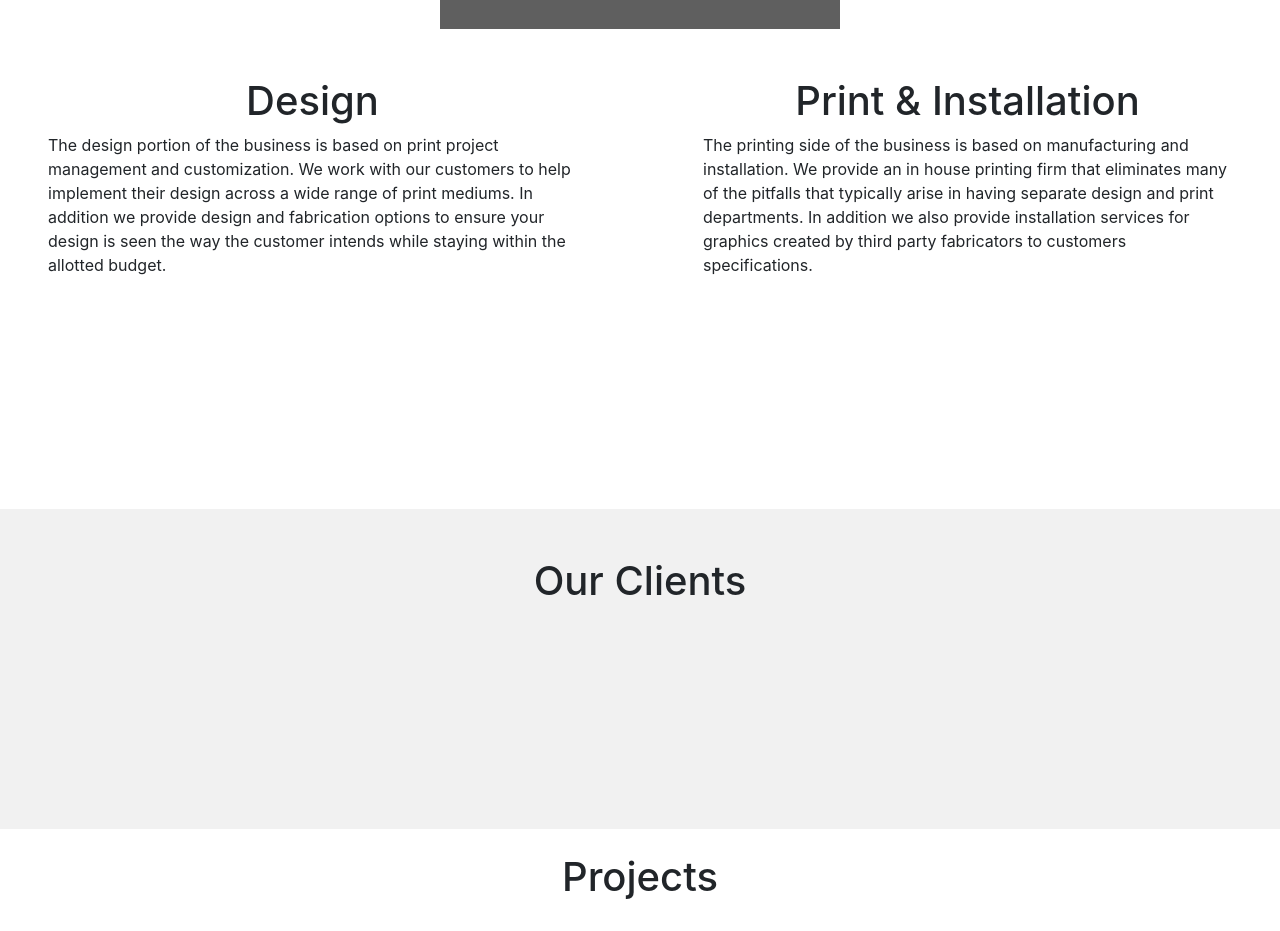
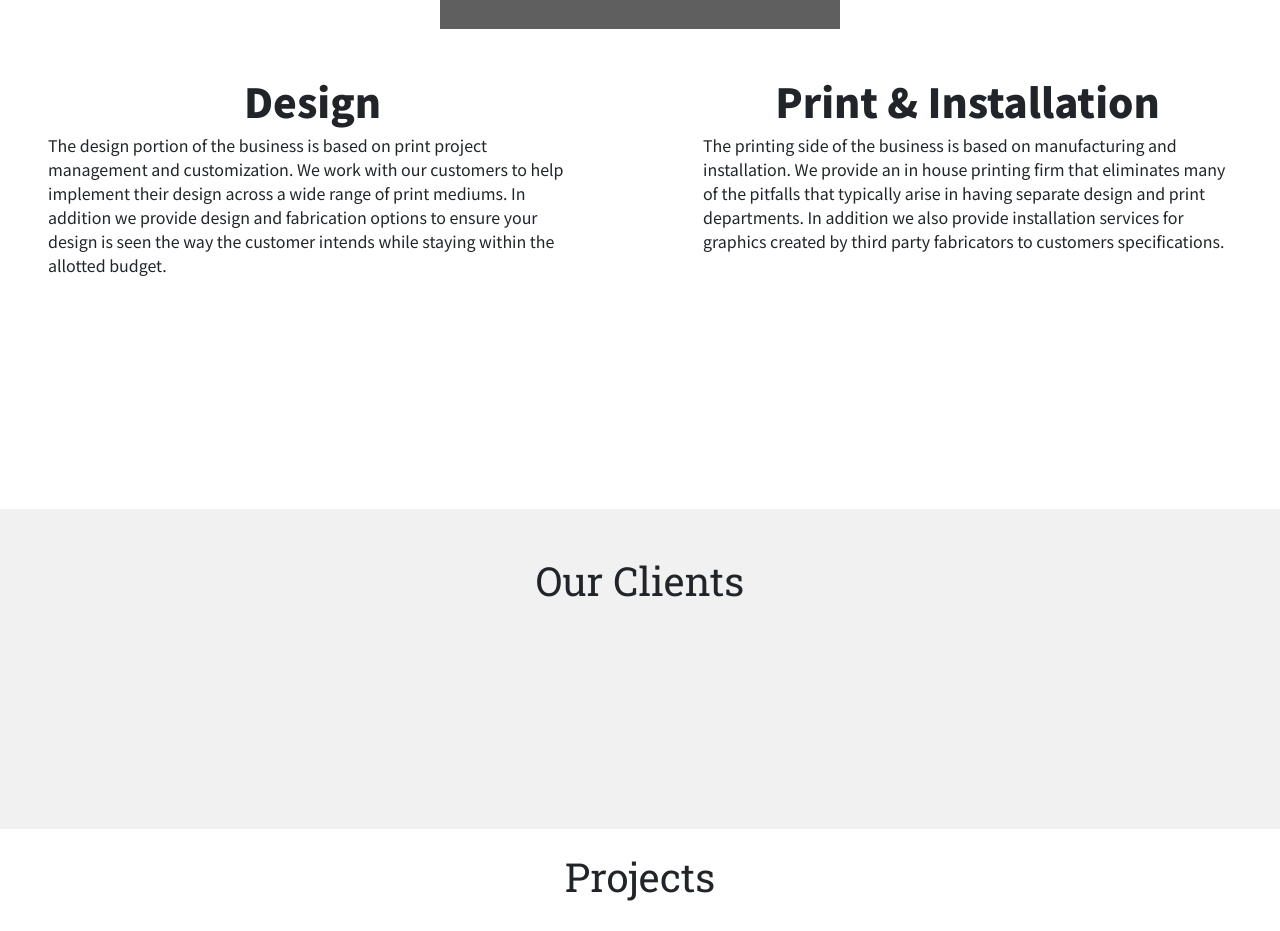
Before and after one commit to boris-gladkikh/bags, a React (Create React App) app: page /services in a window 1280 px wide. Shown: the part 380-1311 px from the top of the page. Built offline with nearby package versions, Linux system fonts and the light colour scheme; grey boxes are pictures that could not be loaded.

Commit message:
Fonts updated wip

```diff
--- a/public/index.html
+++ b/public/index.html
@@ -10,6 +10,7 @@
       content="Web site created using create-react-app"
     />
     <link rel="apple-touch-icon" href="%PUBLIC_URL%/logo192.png" />
+    <link href="https://fonts.googleapis.com/css2?family=Noto+Sans+TC:wght@400;900&family=Oswald&family=Roboto+Slab&display=swap" rel="stylesheet">
     <!--
       manifest.json provides metadata used when your web app is installed on a
       user's mobile device or desktop. See https://developers.google.com/web/fundamentals/web-app-manifest/
--- a/src/About.js
+++ b/src/About.js
@@ -12,7 +12,7 @@ function About() {
         </div>
       </div>
       <div className="about-text">
-        <h2>BAGS was founded by Joe Hardy in the spring of 2020.</h2>
+        <h2 className="noto-black-font">BAGS was founded by Joe Hardy in the spring of 2020.</h2>
         <h5 className="my-3">
           Owner Joe Hardy has over 16 years of experience in many aspects of
           printing, fabrication and project management. Joe has built a large
--- a/src/App.css
+++ b/src/App.css
@@ -18,3 +18,27 @@ html {
   color: tomato;
   border: 3px solid
 }
+
+.oswald-font {
+  font-family: 'Oswald', sans-serif;
+}
+
+.roboto-font {
+  font-family: 'Roboto Slab', serif;
+}
+
+.noto-font {
+  font-family: 'Noto Sans TC', sans-serif;
+}
+
+p, h1, h2, h5 {
+  font-family: 'Noto Sans TC', sans-serif;
+
+}
+
+.noto-black-font {
+  font-family: 'Noto Sans TC', sans-serif;
+  font-weight: 900;
+
+
+}
--- a/src/Homepage.js
+++ b/src/Homepage.js
@@ -15,11 +15,11 @@ function Homepage() {
       </div>
 
       <div className="intro-section pb-5">
-        <h2 className="px-5 pt-5">
+        <h2 className="noto-black-font px-5 pt-5">
           We are a printing & design company with an emphasis on customization
           and environmental graphic implementation.
         </h2>
-        <h5 className="my-5 pt-5 px-5">
+        <h5 className="roboto-font my-5 pt-5 px-5">
           Bay Area Graphic Solutions (BAGS) is a graphics fabricator,
           installation service, project management service and design firm in
           one.
@@ -33,14 +33,10 @@ function Homepage() {
 
       <div className="end-section">
         <div className="box-text">
-          <h5 className="p-3">
-            <em>
-              <strong>
+          <h4 className="noto-font p-3">
                 BAGS seeks to be a better built, more flexible print solution
                 for Bay Area and west coast businesses.
-              </strong>
-            </em>
-          </h5>
+          </h4>
         </div>
       </div>
     </div>
--- a/src/HomepageCards.js
+++ b/src/HomepageCards.js
@@ -11,7 +11,7 @@ function HomepageCards() {
       <Row>
         <Col sm="12" md="12" lg="4">
           <div className="cardy">
-            <h3>PRINT</h3>
+            <h3 className="roboto-font">PRINT</h3>
             <hr />
             <p>
               Kogi echo park messenger bag VHS af. Biodiesel semiotics literally
@@ -24,7 +24,7 @@ function HomepageCards() {
 
         <Col sm="12" md="12" lg="4">
           <div className="cardy">
-            <h3>DESIGN</h3>
+            <h3 className="roboto-font" >DESIGN</h3>
             <hr />
             <p>
               Kogi echo park messenger bag VHS af. Biodiesel semiotics literally
@@ -37,7 +37,7 @@ function HomepageCards() {
 
         <Col md="12" lg="4">
           <div className="cardy">
-            <h3>INSTALLATION</h3>
+            <h3 className="roboto-font">INSTALLATION</h3>
             <hr />
             <p>
               Kogi echo park messenger bag VHS af. Biodiesel semiotics literally
--- a/src/HomepageSections.js
+++ b/src/HomepageSections.js
@@ -7,7 +7,7 @@ function HomepageSections({ details }) {
   let detailRender = details.map((detail) => (
     <Row className="p-4 py-5 detail">
       <Col md="6" sm="12" className="p-4 mb-2 text-left detail-text" >
-        <h2 className="detail-header">{detail.title}</h2>
+        <h2 className=" noto-black-font detail-header">{detail.title}</h2>
         <p>{detail.body}</p>
       </Col>
       <Col md="6" sm="12" className="">
--- a/src/Services.css
+++ b/src/Services.css
@@ -13,3 +13,7 @@
   background-color: rgb(241, 241, 241);
 
 }
+
+.projects {
+  min-height: 70vh;
+}
--- a/src/Services.js
+++ b/src/Services.js
@@ -19,7 +19,7 @@ function Services() {
         <Row className="services-box">
           <Col md="6" sm="12">
             <div className="my-5 ">
-              <h1 className="text-center">Design</h1>
+              <h1 className=" noto-black-font text-center">Design</h1>
               <p className="text-left px-5">
                 The design portion of the business is based on print project
                 management and customization. We work with our customers to help
@@ -32,7 +32,7 @@ function Services() {
           </Col>
           <Col md="6" sm="12">
             <div className="my-5 ">
-              <h1 className="text-center ">Print & Installation</h1>
+              <h1 className=" noto-black-font text-center ">Print & Installation</h1>
               <p className=" text-left px-5">
                 The printing side of the business is based on manufacturing and
                 installation. We provide an in house printing firm that
@@ -46,10 +46,10 @@ function Services() {
         </Row>
 
         <div className="client-box py-4">
-          <h1 className="text-center pt-4">Our Clients</h1>
+          <h1 className="roboto-font text-center pt-4">Our Clients</h1>
         </div>
         <div className="projects">
-        <h1 className="text-center pt-4">Projects</h1>
+        <h1 className=" roboto-font text-center pt-4">Projects</h1>
 
           <Projects projects={projects} />
 
```
